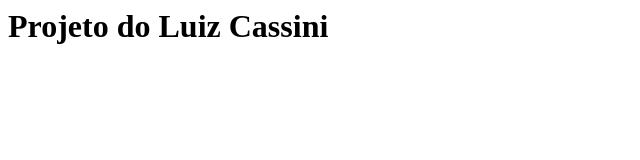
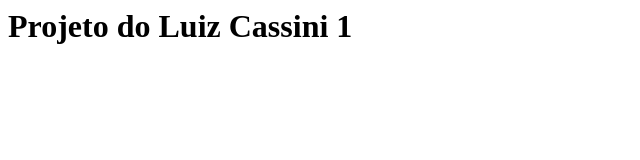
Before and after one commit to Luizcassini/meu-site, a plain HTML site: page index.html in a window 1280 px wide. Shown: the full height of the page, 0-640 px from the left. Drawn offline with Linux system fonts and the light colour scheme.

Commit message:
Título da pganina

```diff
--- a/index.html
+++ b/index.html
@@ -2,6 +2,6 @@
 	<head>
 	</head>
 	<body>
-		<h1> Projeto do Luiz Cassini</h1>
+		<h1> Projeto do Luiz Cassini 1</h1>
 	</body>
 </html>
```
